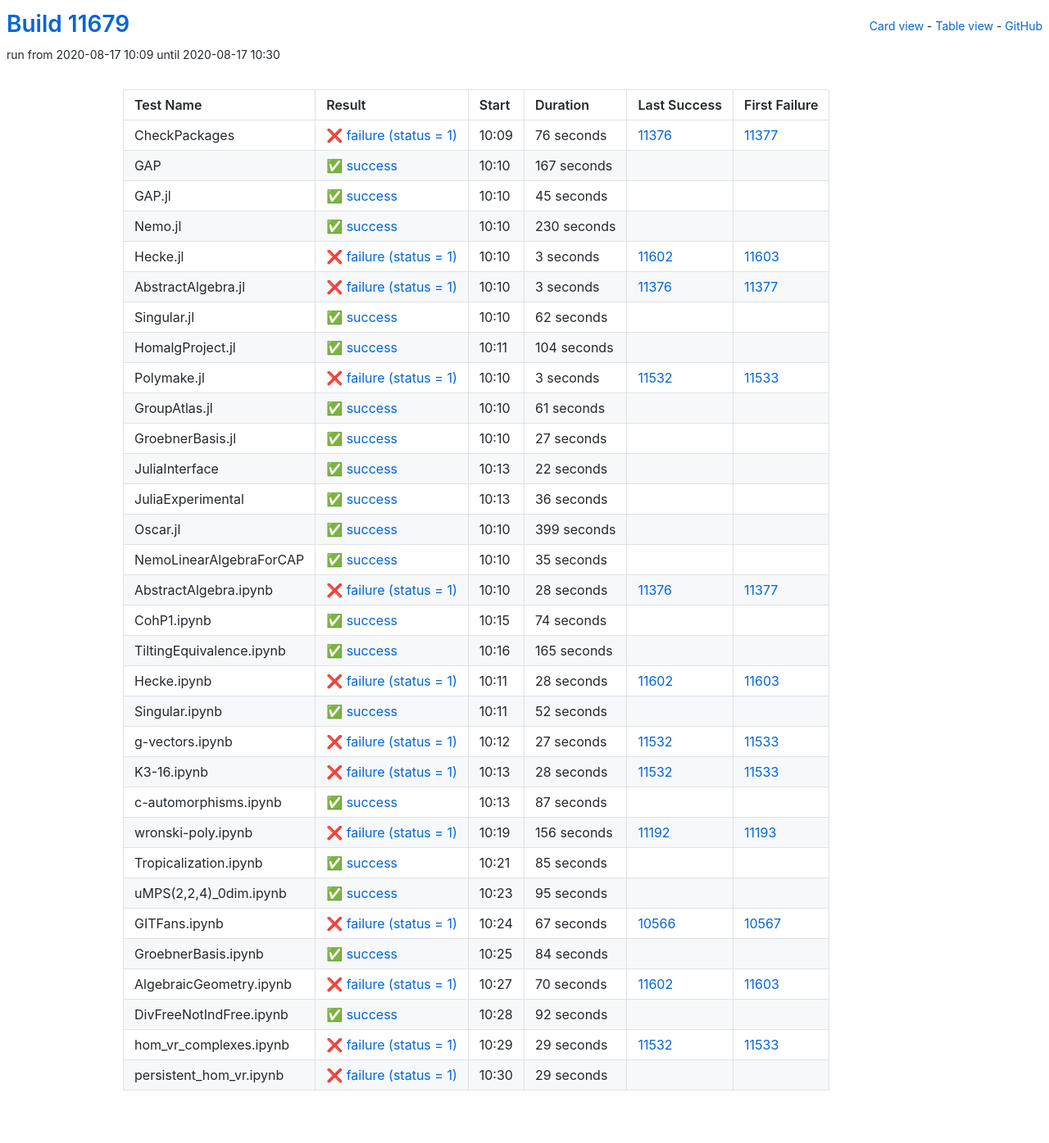
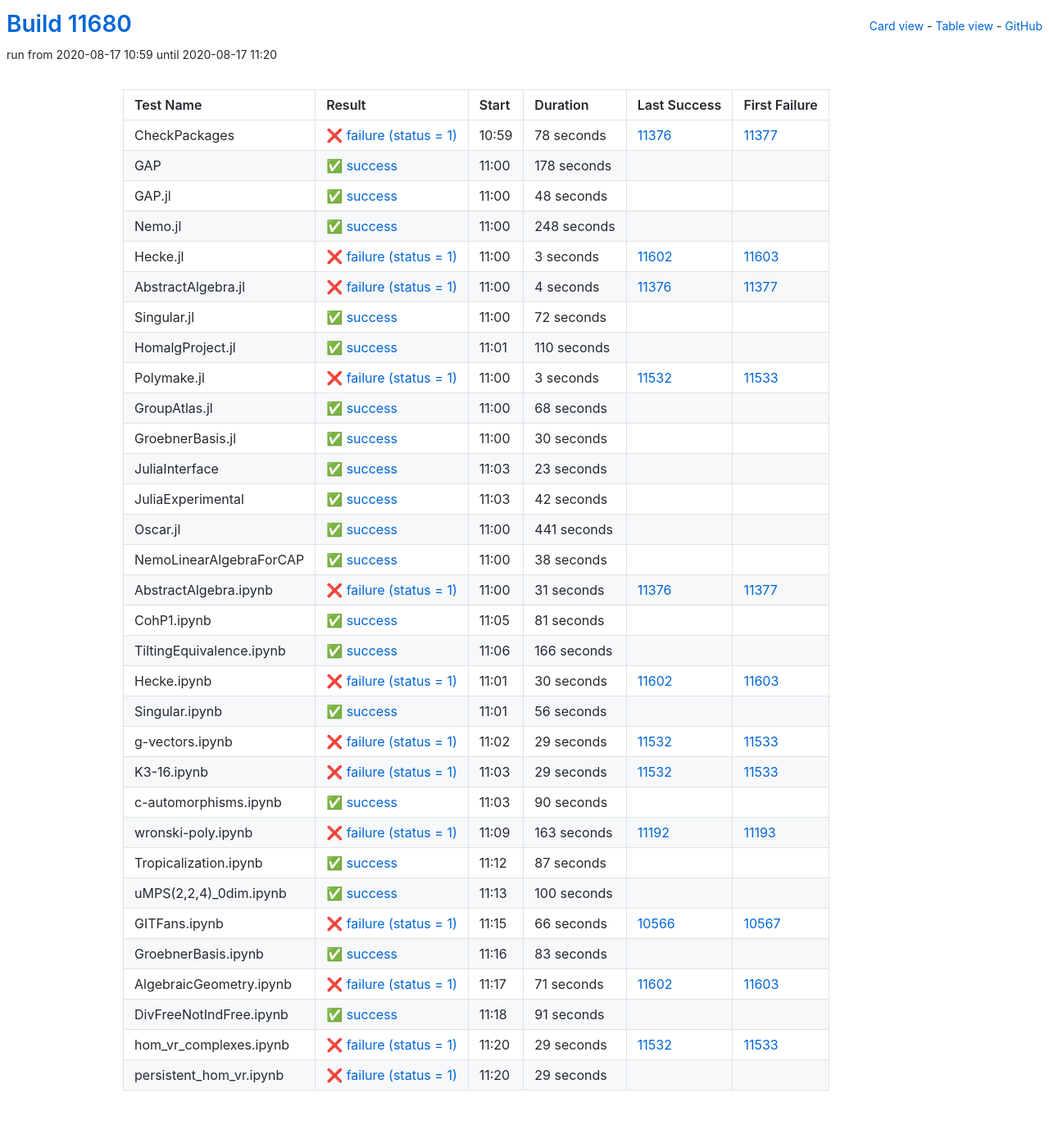
Before and after one commit to oscar-system/oscar-ci-status, a Jekyll site: the page built from table.html, in a window 1280 px wide. Shown: the whole page at 82% size. Built offline with Jekyll 4.4.1, drawn with Linux system fonts in a browser that asks for light colours.

Commit message:
Build #11680

```diff
--- a/_data/ci.yml
+++ b/_data/ci.yml
@@ -1,6 +1,6 @@
 ---
-build: 11679
-build_url: https://oscarci.mathematik.uni-kl.de/job/oscar/11679/
+build: 11680
+build_url: https://oscarci.mathematik.uni-kl.de/job/oscar/11680/
 job: oscar
 organization: oscar-system
 repo: oscar-ci-status
@@ -8,56 +8,56 @@
 tests:
 - name: CheckPackages
   id: checkpackages
-  log: https://oscarci.mathematik.uni-kl.de/job/oscar/11679/artifact/logs/build-11679/CheckPackages.log
-  start: 2020-08-17 10:09
+  log: https://oscarci.mathematik.uni-kl.de/job/oscar/11680/artifact/logs/build-11680/CheckPackages.log
+  start: 2020-08-17 10:59
   success: false
   exitcode: 1
   status: failure
-  duration: 76
+  duration: 78
   last_success: 11376
   last_success_url: https://oscarci.mathematik.uni-kl.de/job/oscar/11376/
   first_failure: 11377
   first_failure_url: https://oscarci.mathematik.uni-kl.de/job/oscar/11377/
 - name: GAP
   id: gap
-  log: https://oscarci.mathematik.uni-kl.de/job/oscar/11679/artifact/logs/build-11679/GAP.log
-  start: 2020-08-17 10:10
+  log: https://oscarci.mathematik.uni-kl.de/job/oscar/11680/artifact/logs/build-11680/GAP.log
+  start: 2020-08-17 11:00
   success: true
   exitcode: 0
   status: success
-  duration: 167
+  duration: 178
   last_success: false
   last_success_url:
   first_failure: false
   first_failure_url:
 - name: GAP.jl
   id: gap-jl
-  log: https://oscarci.mathematik.uni-kl.de/job/oscar/11679/artifact/logs/build-11679/GAP.jl.log
-  start: 2020-08-17 10:10
+  log: https://oscarci.mathematik.uni-kl.de/job/oscar/11680/artifact/logs/build-11680/GAP.jl.log
+  start: 2020-08-17 11:00
   success: true
   exitcode: 0
   status: success
-  duration: 45
+  duration: 48
   last_success: false
   last_success_url:
   first_failure: false
   first_failure_url:
 - name: Nemo.jl
   id: nemo-jl
-  log: https://oscarci.mathematik.uni-kl.de/job/oscar/11679/artifact/logs/build-11679/Nemo.jl.log
-  start: 2020-08-17 10:10
+  log: https://oscarci.mathematik.uni-kl.de/job/oscar/11680/artifact/logs/build-11680/Nemo.jl.log
+  start: 2020-08-17 11:00
   success: true
   exitcode: 0
   status: success
-  duration: 230
+  duration: 248
   last_success: false
   last_success_url:
   first_failure: false
   first_failure_url:
 - name: Hecke.jl
   id: hecke-jl
-  log: https://oscarci.mathematik.uni-kl.de/job/oscar/11679/artifact/logs/build-11679/Hecke.jl.log
-  start: 2020-08-17 10:10
+  log: https://oscarci.mathematik.uni-kl.de/job/oscar/11680/artifact/logs/build-11680/Hecke.jl.log
+  start: 2020-08-17 11:00
   success: false
   exitcode: 1
   status: failure
@@ -68,44 +68,44 @@
   first_failure_url: https://oscarci.mathematik.uni-kl.de/job/oscar/11603/
 - name: AbstractAlgebra.jl
   id: abstractalgebra-jl
-  log: https://oscarci.mathematik.uni-kl.de/job/oscar/11679/artifact/logs/build-11679/AbstractAlgebra.jl.log
-  start: 2020-08-17 10:10
+  log: https://oscarci.mathematik.uni-kl.de/job/oscar/11680/artifact/logs/build-11680/AbstractAlgebra.jl.log
+  start: 2020-08-17 11:00
   success: false
   exitcode: 1
   status: failure
-  duration: 3
+  duration: 4
   last_success: 11376
   last_success_url: https://oscarci.mathematik.uni-kl.de/job/oscar/11376/
   first_failure: 11377
   first_failure_url: https://oscarci.mathematik.uni-kl.de/job/oscar/11377/
 - name: Singular.jl
   id: singular-jl
-  log: https://oscarci.mathematik.uni-kl.de/job/oscar/11679/artifact/logs/build-11679/Singular.jl.log
-  start: 2020-08-17 10:10
+  log: https://oscarci.mathematik.uni-kl.de/job/oscar/11680/artifact/logs/build-11680/Singular.jl.log
+  start: 2020-08-17 11:00
   success: true
   exitcode: 0
   status: success
-  duration: 62
+  duration: 72
   last_success: false
   last_success_url:
   first_failure: false
   first_failure_url:
 - name: HomalgProject.jl
   id: homalgproject-jl
-  log: https://oscarci.mathematik.uni-kl.de/job/oscar/11679/artifact/logs/build-11679/HomalgProject.jl.log
-  start: 2020-08-17 10:11
+  log: https://oscarci.mathematik.uni-kl.de/job/oscar/11680/artifact/logs/build-11680/HomalgProject.jl.log
+  start: 2020-08-17 11:01
   success: true
   exitcode: 0
   status: success
-  duration: 104
+  duration: 110
   last_success: false
   last_success_url:
   first_failure: false
   first_failure_url:
 - name: Polymake.jl
   id: polymake-jl
-  log: https://oscarci.mathematik.uni-kl.de/job/oscar/11679/artifact/logs/build-11679/Polymake.jl.log
-  start: 2020-08-17 10:10
+  log: https://oscarci.mathematik.uni-kl.de/job/oscar/11680/artifact/logs/build-11680/Polymake.jl.log
+  start: 2020-08-17 11:00
   success: false
   exitcode: 1
   status: failure
@@ -116,164 +116,188 @@
   first_failure_url: https://oscarci.mathematik.uni-kl.de/job/oscar/11533/
 - name: GroupAtlas.jl
   id: groupatlas-jl
-  log: https://oscarci.mathematik.uni-kl.de/job/oscar/11679/artifact/logs/build-11679/GroupAtlas.jl.log
-  start: 2020-08-17 10:10
+  log: https://oscarci.mathematik.uni-kl.de/job/oscar/11680/artifact/logs/build-11680/GroupAtlas.jl.log
+  start: 2020-08-17 11:00
   success: true
   exitcode: 0
   status: success
-  duration: 61
+  duration: 68
   last_success: false
   last_success_url:
   first_failure: false
   first_failure_url:
 - name: GroebnerBasis.jl
   id: groebnerbasis-jl
-  log: https://oscarci.mathematik.uni-kl.de/job/oscar/11679/artifact/logs/build-11679/GroebnerBasis.jl.log
-  start: 2020-08-17 10:10
+  log: https://oscarci.mathematik.uni-kl.de/job/oscar/11680/artifact/logs/build-11680/GroebnerBasis.jl.log
+  start: 2020-08-17 11:00
   success: true
   exitcode: 0
   status: success
-  duration: 27
+  duration: 30
   last_success: false
   last_success_url:
   first_failure: false
   first_failure_url:
 - name: JuliaInterface
   id: juliainterface
-  log: https://oscarci.mathematik.uni-kl.de/job/oscar/11679/artifact/logs/build-11679/JuliaInterface.log
-  start: 2020-08-17 10:13
+  log: https://oscarci.mathematik.uni-kl.de/job/oscar/11680/artifact/logs/build-11680/JuliaInterface.log
+  start: 2020-08-17 11:03
   success: true
   exitcode: 0
   status: success
-  duration: 22
+  duration: 23
   last_success: false
   last_success_url:
   first_failure: false
   first_failure_url:
 - name: JuliaExperimental
   id: juliaexperimental
-  log: https://oscarci.mathematik.uni-kl.de/job/oscar/11679/artifact/logs/build-11679/JuliaExperimental.log
-  start: 2020-08-17 10:13
+  log: https://oscarci.mathematik.uni-kl.de/job/oscar/11680/artifact/logs/build-11680/JuliaExperimental.log
+  start: 2020-08-17 11:03
   success: true
   exitcode: 0
   status: success
-  duration: 36
+  duration: 42
   last_success: false
   last_success_url:
   first_failure: false
   first_failure_url:
 - name: Oscar.jl
   id: oscar-jl
-  log: https://oscarci.mathematik.uni-kl.de/job/oscar/11679/artifact/logs/build-11679/Oscar.jl.log
-  start: 2020-08-17 10:10
+  log: https://oscarci.mathematik.uni-kl.de/job/oscar/11680/artifact/logs/build-11680/Oscar.jl.log
+  start: 2020-08-17 11:00
   success: true
   exitcode: 0
   status: success
-  duration: 399
+  duration: 441
   last_success: false
   last_success_url:
   first_failure: false
   first_failure_url:
 - name: NemoLinearAlgebraForCAP
   id: nemolinearalgebraforcap
-  log: https://oscarci.mathematik.uni-kl.de/job/oscar/11679/artifact/logs/build-11679/NemoLinearAlgebraForCAP.log
-  start: 2020-08-17 10:10
+  log: https://oscarci.mathematik.uni-kl.de/job/oscar/11680/artifact/logs/build-11680/NemoLinearAlgebraForCAP.log
+  start: 2020-08-17 11:00
   success: true
   exitcode: 0
   status: success
-  duration: 35
+  duration: 38
   last_success: false
   last_success_url:
   first_failure: false
   first_failure_url:
 - name: AbstractAlgebra.ipynb
   id: abstractalgebra-ipynb
-  log: https://oscarci.mathematik.uni-kl.de/job/oscar/11679/artifact/logs/build-11679/AbstractAlgebra.ipynb.log
-  start: 2020-08-17 10:10
+  log: https://oscarci.mathematik.uni-kl.de/job/oscar/11680/artifact/logs/build-11680/AbstractAlgebra.ipynb.log
+  start: 2020-08-17 11:00
   success: false
   exitcode: 1
   status: failure
-  duration: 28
+  duration: 31
   last_success: 11376
   last_success_url: https://oscarci.mathematik.uni-kl.de/job/oscar/11376/
   first_failure: 11377
   first_failure_url: https://oscarci.mathematik.uni-kl.de/job/oscar/11377/
 - name: CohP1.ipynb
   id: cohp1-ipynb
-  log: https://oscarci.mathematik.uni-kl.de/job/oscar/11679/artifact/logs/build-11679/CohP1.ipynb.log
-  start: 2020-08-17 10:15
+  log: https://oscarci.mathematik.uni-kl.de/job/oscar/11680/artifact/logs/build-11680/CohP1.ipynb.log
+  start: 2020-08-17 11:05
   success: true
   exitcode: 0
   status: success
-  duration: 74
+  duration: 81
   last_success: false
   last_success_url:
   first_failure: false
   first_failure_url:
 - name: TiltingEquivalence.ipynb
   id: tiltingequivalence-ipynb
-  log: https://oscarci.mathematik.uni-kl.de/job/oscar/11679/artifact/logs/build-11679/TiltingEquivalence.ipynb.log
-  start: 2020-08-17 10:16
+  log: https://oscarci.mathematik.uni-kl.de/job/oscar/11680/artifact/logs/build-11680/TiltingEquivalence.ipynb.log
+  start: 2020-08-17 11:06
   success: true
   exitcode: 0
   status: success
-  duration: 165
+  duration: 166
   last_success: false
   last_success_url:
   first_failure: false
   first_failure_url:
 - name: Hecke.ipynb
   id: hecke-ipynb
-  log: https://oscarci.mathematik.uni-kl.de/job/oscar/11679/artifact/logs/build-11679/Hecke.ipynb.log
-  start: 2020-08-17 10:11
+  log: https://oscarci.mathematik.uni-kl.de/job/oscar/11680/artifact/logs/build-11680/Hecke.ipynb.log
+  start: 2020-08-17 11:01
   success: false
   exitcode: 1
   status: failure
-  duration: 28
+  duration: 30
   last_success: 11602
   last_success_url: https://oscarci.mathematik.uni-kl.de/job/oscar/11602/
   first_failure: 11603
   first_failure_url: https://oscarci.mathematik.uni-kl.de/job/oscar/11603/
 - name: Singular.ipynb
   id: singular-ipynb
-  log: https://oscarci.mathematik.uni-kl.de/job/oscar/11679/artifact/logs/build-11679/Singular.ipynb.log
-  start: 2020-08-17 10:11
+  log: https://oscarci.mathematik.uni-kl.de/job/oscar/11680/artifact/logs/build-11680/Singular.ipynb.log
+  start: 2020-08-17 11:01
   success: true
   exitcode: 0
   status: success
-  duration: 52
+  duration: 56
   last_success: false
   last_success_url:
   first_failure: false
   first_failure_url:
 - name: g-vectors.ipynb
   id: g-vectors-ipynb
-  log: https://oscarci.mathematik.uni-kl.de/job/oscar/11679/artifact/logs/build-11679/g-vectors.ipynb.log
-  start: 2020-08-17 10:12
+  log: https://oscarci.mathematik.uni-kl.de/job/oscar/11680/artifact/logs/build-11680/g-vectors.ipynb.log
+  start: 2020-08-17 11:02
   success: false
   exitcode: 1
   status: failure
-  duration: 27
+  duration: 29
   last_success: 11532
   last_success_url: https://oscarci.mathematik.uni-kl.de/job/oscar/11532/
   first_failure: 11533
   first_failure_url: https://oscarci.mathematik.uni-kl.de/job/oscar/11533/
 - name: K3-16.ipynb
   id: k3-16-ipynb
-  log: https://oscarci.mathematik.uni-kl.de/job/oscar/11679/artifact/logs/build-11679/K3-16.ipynb.log
-  start: 2020-08-17 10:13
+  log: https://oscarci.mathematik.uni-kl.de/job/oscar/11680/artifact/logs/build-11680/K3-16.ipynb.log
+  start: 2020-08-17 11:03
   success: false
   exitcode: 1
   status: failure
-  duration: 28
+  duration: 29
   last_success: 11532
   last_success_url: https://oscarci.mathematik.uni-kl.de/job/oscar/11532/
   first_failure: 11533
   first_failure_url: https://oscarci.mathematik.uni-kl.de/job/oscar/11533/
 - name: c-automorphisms.ipynb
   id: c-automorphisms-ipynb
-  log: https://oscarci.mathematik.uni-kl.de/job/oscar/11679/artifact/logs/build-11679/c-automorphisms.ipynb.log
-  start: 2020-08-17 10:13
+  log: https://oscarci.mathematik.uni-kl.de/job/oscar/11680/artifact/logs/build-11680/c-automorphisms.ipynb.log
+  start: 2020-08-17 11:03
+  success: true
+  exitcode: 0
+  status: success
+  duration: 90
+  last_success: false
+  last_success_url:
+  first_failure: false
+  first_failure_url:
+- name: wronski-poly.ipynb
+  id: wronski-poly-ipynb
+  log: https://oscarci.mathematik.uni-kl.de/job/oscar/11680/artifact/logs/build-11680/wronski-poly.ipynb.log
+  start: 2020-08-17 11:09
+  success: false
+  exitcode: 1
+  status: failure
+  duration: 163
+  last_success: 11192
+  last_success_url: https://oscarci.mathematik.uni-kl.de/job/oscar/11192/
+  first_failure: 11193
+  first_failure_url: https://oscarci.mathematik.uni-kl.de/job/oscar/11193/
+- name: Tropicalization.ipynb
+  id: tropicalization-ipynb
+  log: https://oscarci.mathematik.uni-kl.de/job/oscar/11680/artifact/logs/build-11680/Tropicalization.ipynb.log
+  start: 2020-08-17 11:12
   success: true
   exitcode: 0
   status: success
@@ -282,94 +306,70 @@
   last_success_url:
   first_failure: false
   first_failure_url:
-- name: wronski-poly.ipynb
-  id: wronski-poly-ipynb
-  log: https://oscarci.mathematik.uni-kl.de/job/oscar/11679/artifact/logs/build-11679/wronski-poly.ipynb.log
-  start: 2020-08-17 10:19
-  success: false
-  exitcode: 1
-  status: failure
-  duration: 156
-  last_success: 11192
-  last_success_url: https://oscarci.mathematik.uni-kl.de/job/oscar/11192/
-  first_failure: 11193
-  first_failure_url: https://oscarci.mathematik.uni-kl.de/job/oscar/11193/
-- name: Tropicalization.ipynb
-  id: tropicalization-ipynb
-  log: https://oscarci.mathematik.uni-kl.de/job/oscar/11679/artifact/logs/build-11679/Tropicalization.ipynb.log
-  start: 2020-08-17 10:21
+- name: uMPS(2,2,4)_0dim.ipynb
+  id: umps-2-2-4-0dim-ipynb
+  log: https://oscarci.mathematik.uni-kl.de/job/oscar/11680/artifact/logs/build-11680/uMPS-2-2-4-_0dim.ipynb.log
+  start: 2020-08-17 11:13
   success: true
   exitcode: 0
   status: success
-  duration: 85
-  last_success: false
-  last_success_url:
-  first_failure: false
-  first_failure_url:
-- name: uMPS(2,2,4)_0dim.ipynb
-  id: umps-2-2-4-0dim-ipynb
-  log: https://oscarci.mathematik.uni-kl.de/job/oscar/11679/artifact/logs/build-11679/uMPS-2-2-4-_0dim.ipynb.log
-  start: 2020-08-17 10:23
-  success: true
-  exitcode: 0
-  status: success
-  duration: 95
+  duration: 100
   last_success: false
   last_success_url:
   first_failure: false
   first_failure_url:
 - name: GITFans.ipynb
   id: gitfans-ipynb
-  log: https://oscarci.mathematik.uni-kl.de/job/oscar/11679/artifact/logs/build-11679/GITFans.ipynb.log
-  start: 2020-08-17 10:24
+  log: https://oscarci.mathematik.uni-kl.de/job/oscar/11680/artifact/logs/build-11680/GITFans.ipynb.log
+  start: 2020-08-17 11:15
   success: false
   exitcode: 1
   status: failure
-  duration: 67
+  duration: 66
   last_success: 10566
   last_success_url: https://oscarci.mathematik.uni-kl.de/job/oscar/10566/
   first_failure: 10567
   first_failure_url: https://oscarci.mathematik.uni-kl.de/job/oscar/10567/
 - name: GroebnerBasis.ipynb
   id: groebnerbasis-ipynb
-  log: https://oscarci.mathematik.uni-kl.de/job/oscar/11679/artifact/logs/build-11679/GroebnerBasis.ipynb.log
-  start: 2020-08-17 10:25
+  log: https://oscarci.mathematik.uni-kl.de/job/oscar/11680/artifact/logs/build-11680/GroebnerBasis.ipynb.log
+  start: 2020-08-17 11:16
   success: true
   exitcode: 0
   status: success
-  duration: 84
+  duration: 83
   last_success: false
   last_success_url:
   first_failure: false
   first_failure_url:
 - name: AlgebraicGeometry.ipynb
   id: algebraicgeometry-ipynb
-  log: https://oscarci.mathematik.uni-kl.de/job/oscar/11679/artifact/logs/build-11679/AlgebraicGeometry.ipynb.log
-  start: 2020-08-17 10:27
+  log: https://oscarci.mathematik.uni-kl.de/job/oscar/11680/artifact/logs/build-11680/AlgebraicGeometry.ipynb.log
+  start: 2020-08-17 11:17
   success: false
   exitcode: 1
   status: failure
-  duration: 70
+  duration: 71
   last_success: 11602
   last_success_url: https://oscarci.mathematik.uni-kl.de/job/oscar/11602/
   first_failure: 11603
   first_failure_url: https://oscarci.mathematik.uni-kl.de/job/oscar/11603/
 - name: DivFreeNotIndFree.ipynb
   id: divfreenotindfree-ipynb
-  log: https://oscarci.mathematik.uni-kl.de/job/oscar/11679/artifact/logs/build-11679/DivFreeNotIndFree.ipynb.log
-  start: 2020-08-17 10:28
+  log: https://oscarci.mathematik.uni-kl.de/job/oscar/11680/artifact/logs/build-11680/DivFreeNotIndFree.ipynb.log
+  start: 2020-08-17 11:18
   success: true
   exitcode: 0
   status: success
-  duration: 92
+  duration: 91
   last_success: false
   last_success_url:
   first_failure: false
   first_failure_url:
 - name: hom_vr_complexes.ipynb
   id: hom-vr-complexes-ipynb
-  log: https://oscarci.mathematik.uni-kl.de/job/oscar/11679/artifact/logs/build-11679/hom_vr_complexes.ipynb.log
-  start: 2020-08-17 10:29
+  log: https://oscarci.mathematik.uni-kl.de/job/oscar/11680/artifact/logs/build-11680/hom_vr_complexes.ipynb.log
+  start: 2020-08-17 11:20
   success: false
   exitcode: 1
   status: failure
@@ -380,8 +380,8 @@
   first_failure_url: https://oscarci.mathematik.uni-kl.de/job/oscar/11533/
 - name: persistent_hom_vr.ipynb
   id: persistent-hom-vr-ipynb
-  log: https://oscarci.mathematik.uni-kl.de/job/oscar/11679/artifact/logs/build-11679/persistent_hom_vr.ipynb.log
-  start: 2020-08-17 10:30
+  log: https://oscarci.mathematik.uni-kl.de/job/oscar/11680/artifact/logs/build-11680/persistent_hom_vr.ipynb.log
+  start: 2020-08-17 11:20
   success: false
   exitcode: 1
   status: failure
```
Also changed, not shown: README.md.
